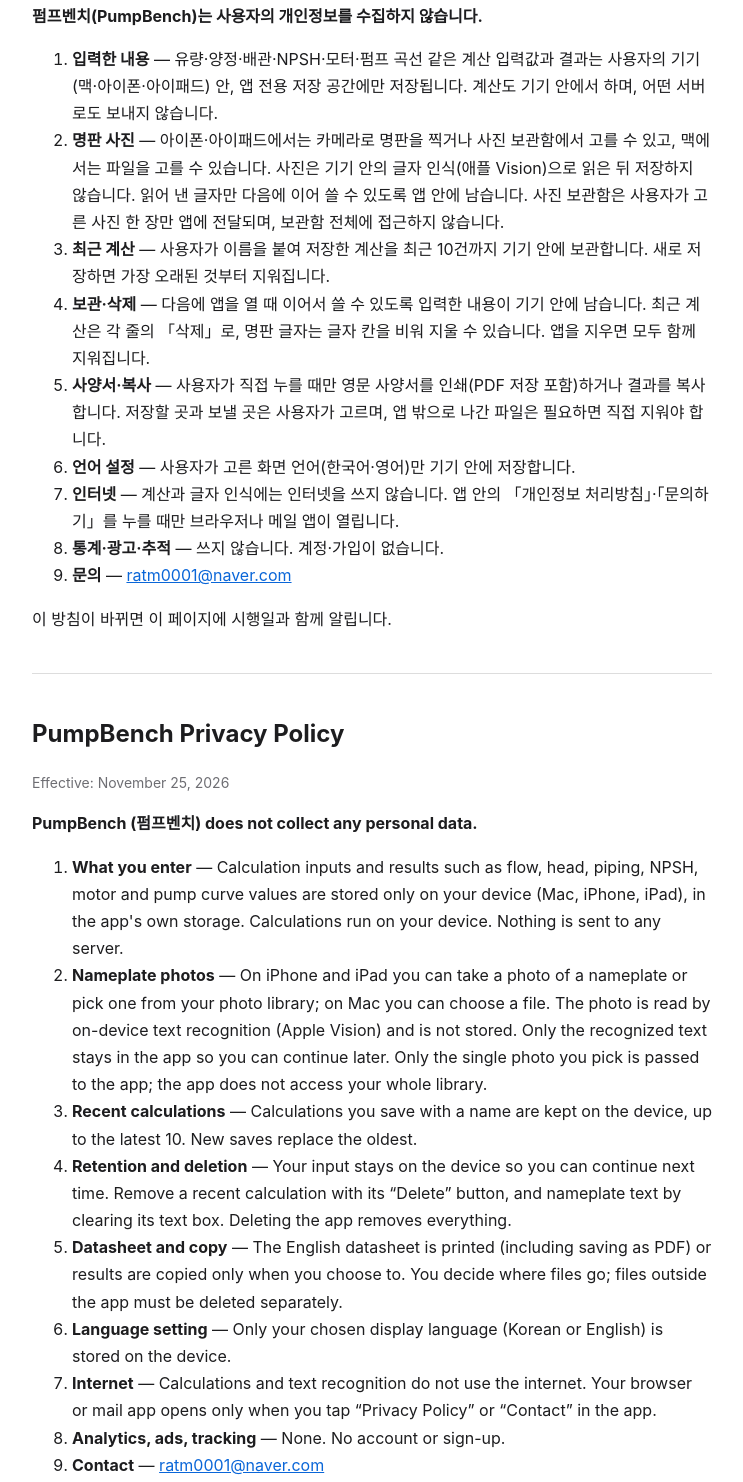
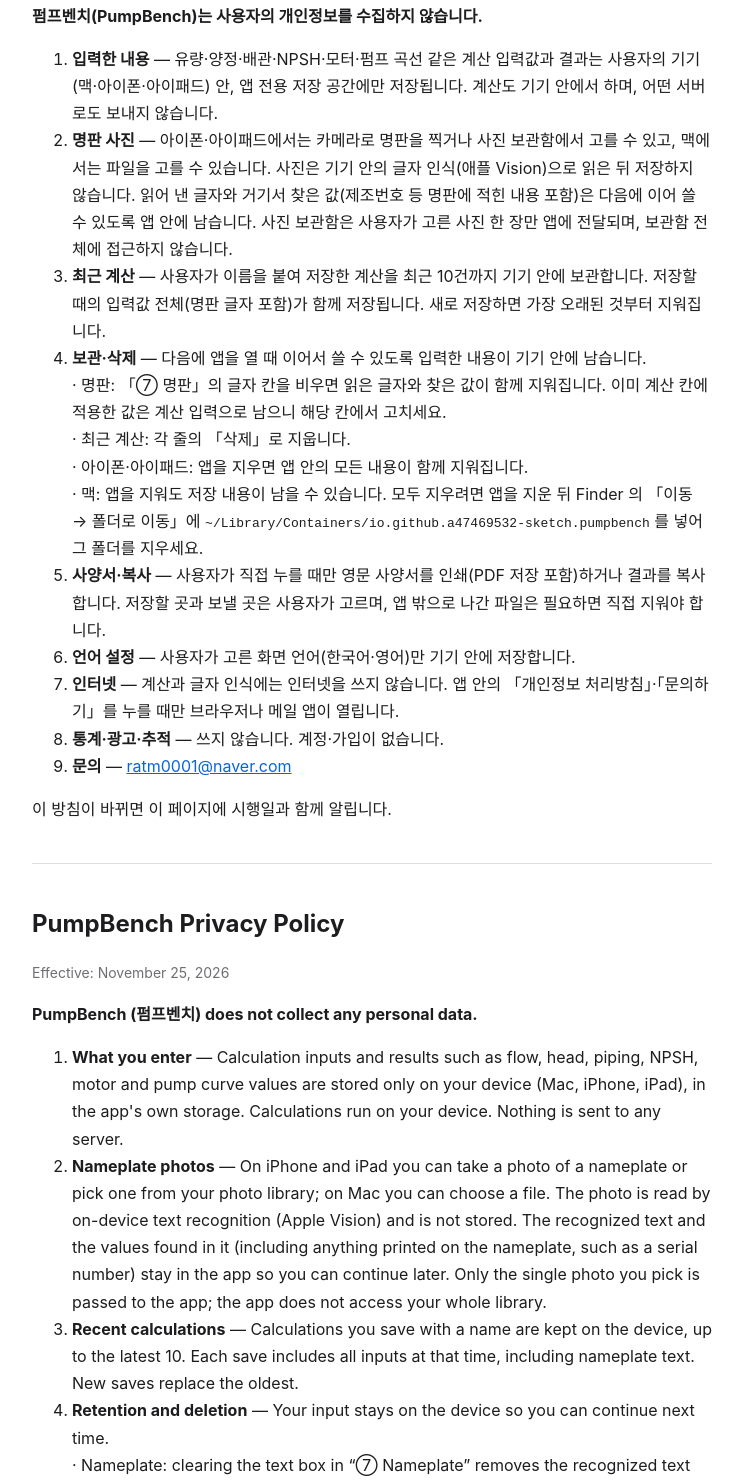
Before and after one commit to a47469532-sketch/a47469532-sketch.github.io, a plain HTML site: page pumpbench/privacy.html in a window 1280 px wide. Shown: the part 134-1616 px from the top of the page, without its empty margins (268-1011 px from the left). Drawn offline with Linux system fonts and the light colour scheme.

Commit message:
펌프벤치 처리방침: 명판 값·최근 계산 저장 범위, 플랫폼별 삭제 방법(맥은 컨테이너 폴더)

```diff
--- a/pumpbench/privacy.html
+++ b/pumpbench/privacy.html
@@ -8,9 +8,9 @@
 <p><b>펌프벤치(PumpBench)는 사용자의 개인정보를 수집하지 않습니다.</b></p>
 <ol>
   <li><b>입력한 내용</b> — 유량·양정·배관·NPSH·모터·펌프 곡선 같은 계산 입력값과 결과는 사용자의 기기(맥·아이폰·아이패드) 안, 앱 전용 저장 공간에만 저장됩니다. 계산도 기기 안에서 하며, 어떤 서버로도 보내지 않습니다.</li>
-  <li><b>명판 사진</b> — 아이폰·아이패드에서는 카메라로 명판을 찍거나 사진 보관함에서 고를 수 있고, 맥에서는 파일을 고를 수 있습니다. 사진은 기기 안의 글자 인식(애플 Vision)으로 읽은 뒤 저장하지 않습니다. 읽어 낸 글자만 다음에 이어 쓸 수 있도록 앱 안에 남습니다. 사진 보관함은 사용자가 고른 사진 한 장만 앱에 전달되며, 보관함 전체에 접근하지 않습니다.</li>
-  <li><b>최근 계산</b> — 사용자가 이름을 붙여 저장한 계산을 최근 10건까지 기기 안에 보관합니다. 새로 저장하면 가장 오래된 것부터 지워집니다.</li>
-  <li><b>보관·삭제</b> — 다음에 앱을 열 때 이어서 쓸 수 있도록 입력한 내용이 기기 안에 남습니다. 최근 계산은 각 줄의 「삭제」로, 명판 글자는 글자 칸을 비워 지울 수 있습니다. 앱을 지우면 모두 함께 지워집니다.</li>
+  <li><b>명판 사진</b> — 아이폰·아이패드에서는 카메라로 명판을 찍거나 사진 보관함에서 고를 수 있고, 맥에서는 파일을 고를 수 있습니다. 사진은 기기 안의 글자 인식(애플 Vision)으로 읽은 뒤 저장하지 않습니다. 읽어 낸 글자와 거기서 찾은 값(제조번호 등 명판에 적힌 내용 포함)은 다음에 이어 쓸 수 있도록 앱 안에 남습니다. 사진 보관함은 사용자가 고른 사진 한 장만 앱에 전달되며, 보관함 전체에 접근하지 않습니다.</li>
+  <li><b>최근 계산</b> — 사용자가 이름을 붙여 저장한 계산을 최근 10건까지 기기 안에 보관합니다. 저장할 때의 입력값 전체(명판 글자 포함)가 함께 저장됩니다. 새로 저장하면 가장 오래된 것부터 지워집니다.</li>
+  <li><b>보관·삭제</b> — 다음에 앱을 열 때 이어서 쓸 수 있도록 입력한 내용이 기기 안에 남습니다.<br>· 명판: 「⑦ 명판」의 글자 칸을 비우면 읽은 글자와 찾은 값이 함께 지워집니다. 이미 계산 칸에 적용한 값은 계산 입력으로 남으니 해당 칸에서 고치세요.<br>· 최근 계산: 각 줄의 「삭제」로 지웁니다.<br>· 아이폰·아이패드: 앱을 지우면 앱 안의 모든 내용이 함께 지워집니다.<br>· 맥: 앱을 지워도 저장 내용이 남을 수 있습니다. 모두 지우려면 앱을 지운 뒤 Finder 의 「이동 → 폴더로 이동」에 <code>~/Library/Containers/io.github.a47469532-sketch.pumpbench</code> 를 넣어 그 폴더를 지우세요.</li>
   <li><b>사양서·복사</b> — 사용자가 직접 누를 때만 영문 사양서를 인쇄(PDF 저장 포함)하거나 결과를 복사합니다. 저장할 곳과 보낼 곳은 사용자가 고르며, 앱 밖으로 나간 파일은 필요하면 직접 지워야 합니다.</li>
   <li><b>언어 설정</b> — 사용자가 고른 화면 언어(한국어·영어)만 기기 안에 저장합니다.</li>
   <li><b>인터넷</b> — 계산과 글자 인식에는 인터넷을 쓰지 않습니다. 앱 안의 「개인정보 처리방침」·「문의하기」를 누를 때만 브라우저나 메일 앱이 열립니다.</li>
@@ -24,9 +24,9 @@
 <p><b>PumpBench (펌프벤치) does not collect any personal data.</b></p>
 <ol>
   <li><b>What you enter</b> — Calculation inputs and results such as flow, head, piping, NPSH, motor and pump curve values are stored only on your device (Mac, iPhone, iPad), in the app's own storage. Calculations run on your device. Nothing is sent to any server.</li>
-  <li><b>Nameplate photos</b> — On iPhone and iPad you can take a photo of a nameplate or pick one from your photo library; on Mac you can choose a file. The photo is read by on-device text recognition (Apple Vision) and is not stored. Only the recognized text stays in the app so you can continue later. Only the single photo you pick is passed to the app; the app does not access your whole library.</li>
-  <li><b>Recent calculations</b> — Calculations you save with a name are kept on the device, up to the latest 10. New saves replace the oldest.</li>
-  <li><b>Retention and deletion</b> — Your input stays on the device so you can continue next time. Remove a recent calculation with its “Delete” button, and nameplate text by clearing its text box. Deleting the app removes everything.</li>
+  <li><b>Nameplate photos</b> — On iPhone and iPad you can take a photo of a nameplate or pick one from your photo library; on Mac you can choose a file. The photo is read by on-device text recognition (Apple Vision) and is not stored. The recognized text and the values found in it (including anything printed on the nameplate, such as a serial number) stay in the app so you can continue later. Only the single photo you pick is passed to the app; the app does not access your whole library.</li>
+  <li><b>Recent calculations</b> — Calculations you save with a name are kept on the device, up to the latest 10. Each save includes all inputs at that time, including nameplate text. New saves replace the oldest.</li>
+  <li><b>Retention and deletion</b> — Your input stays on the device so you can continue next time.<br>· Nameplate: clearing the text box in “⑦ Nameplate” removes the recognized text and the values found in it. Values you already applied to a calculation remain as calculation inputs; change them in those fields.<br>· Recent calculations: remove each with its “Delete” button.<br>· iPhone and iPad: deleting the app removes everything stored in it.<br>· Mac: data may remain after deleting the app. To remove it all, delete the app, then in Finder choose “Go → Go to Folder”, enter <code>~/Library/Containers/io.github.a47469532-sketch.pumpbench</code> and delete that folder.</li>
   <li><b>Datasheet and copy</b> — The English datasheet is printed (including saving as PDF) or results are copied only when you choose to. You decide where files go; files outside the app must be deleted separately.</li>
   <li><b>Language setting</b> — Only your chosen display language (Korean or English) is stored on the device.</li>
   <li><b>Internet</b> — Calculations and text recognition do not use the internet. Your browser or mail app opens only when you tap “Privacy Policy” or “Contact” in the app.</li>
```
